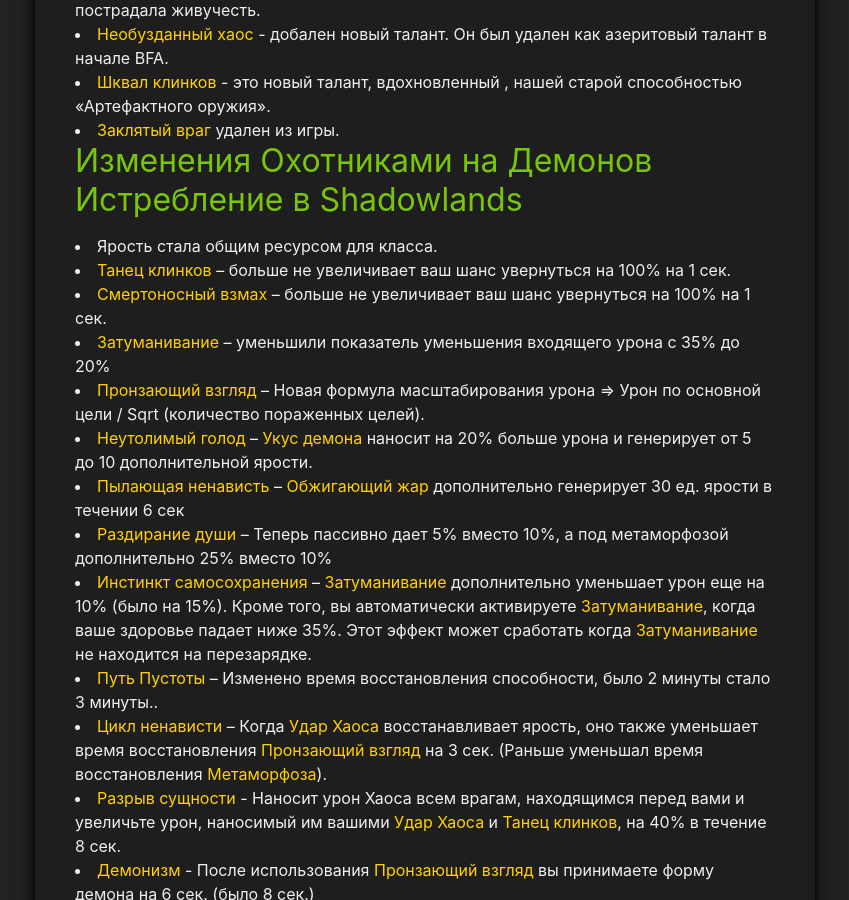
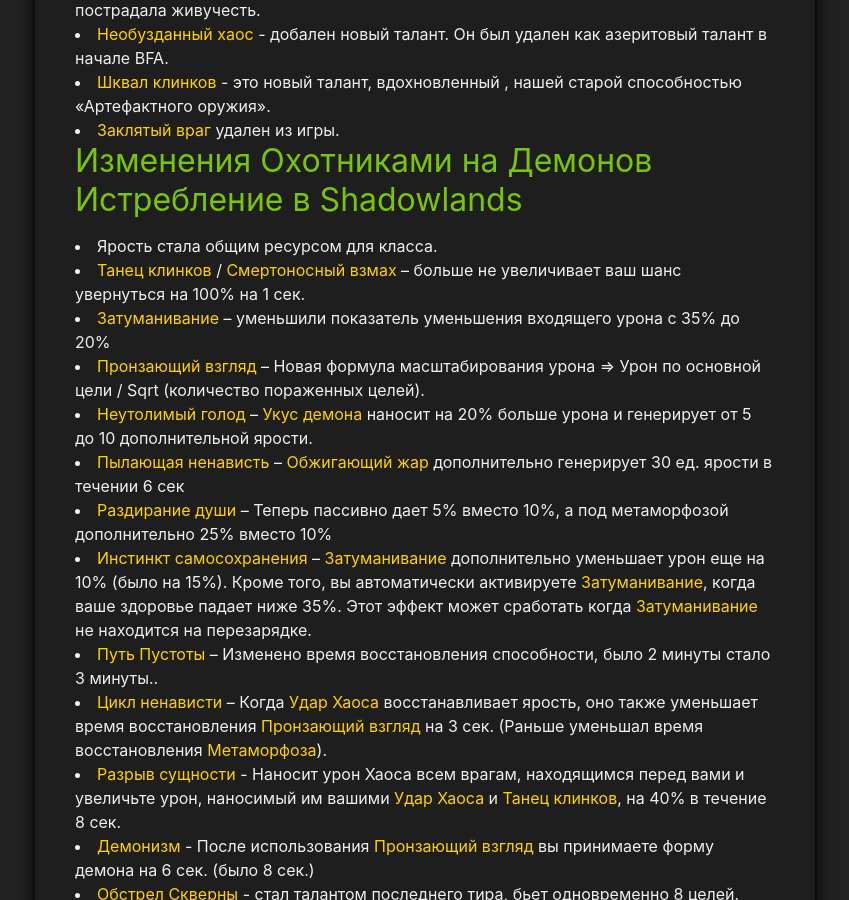
Before and after one commit to blacktempl/blacktempl.github.io, a Jekyll site: the page built from guide/havoc/overview.md, in a window 1280 px wide and 900 px high, scrolled down 2423 px. Shown: the whole window, without its empty margins (215-1064 px from the left). Built offline with Jekyll 4.4.1, drawn with Linux system fonts in a browser that asks for light colours; a script that is not in the unit is left out; comment, search, counter and statistics services are not loaded.

Commit message:
Update overview.md

```diff
--- a/guide/havoc/overview.md
+++ b/guide/havoc/overview.md
@@ -98,8 +98,7 @@
 ## Изменения Охотниками на Демонов Истребление в Shadowlands
 
 <li> Ярость стала общим ресурсом для класса.</li>
-<li> {{ site.data.spell.Blade_Dance }} – больше не увеличивает ваш шанс увернуться на 100% на 1 сек.</li>
-<li> {{ site.data.spell.Death_Sweep }} – больше не увеличивает ваш шанс увернуться на 100% на 1 сек.</li>
+<li> {{ site.data.spell.Blade_Dance }} / {{ site.data.spell.Death_Sweep }} – больше не увеличивает ваш шанс увернуться на 100% на 1 сек.</li>
 <li> {{ site.data.spell.Blur }} – уменьшили показатель уменьшения входящего урона с 35% до 20%</li>
 <li> {{ site.data.spell.Eye_Beam }} – Новая формула масштабирования урона => Урон по основной цели / Sqrt (количество пораженных целей).</li>
 <li> {{ site.data.talent.Insatiable_Hunger }} – {{ site.data.spell.Demons_Bite }} наносит на 20% больше урона и генерирует от 5 до 10 дополнительной ярости.</li>
```
